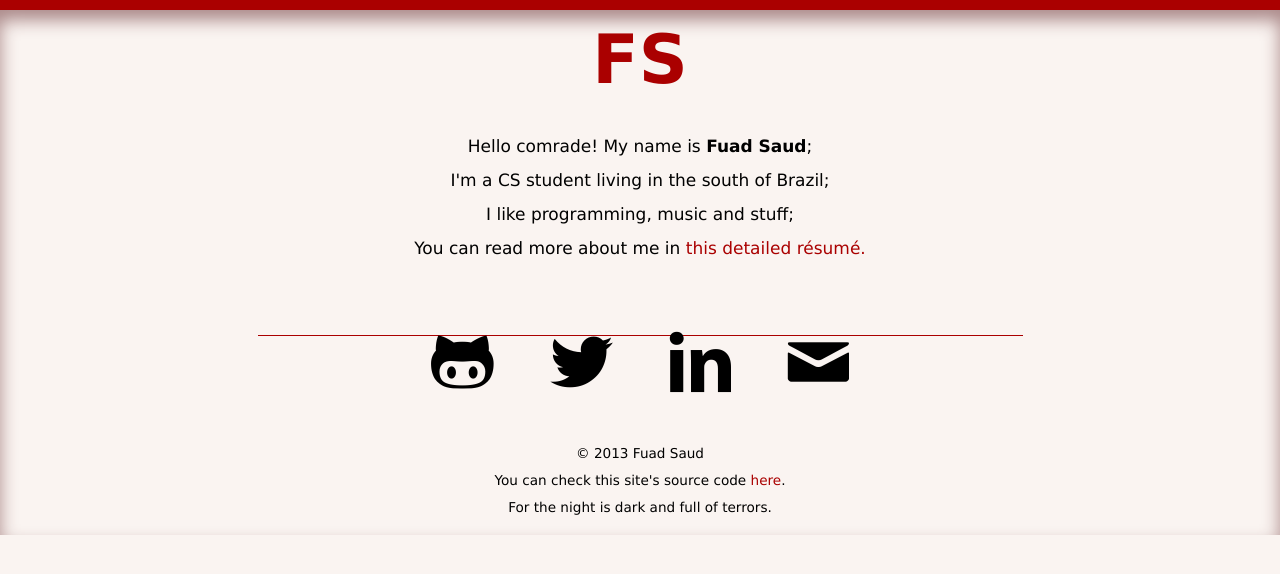
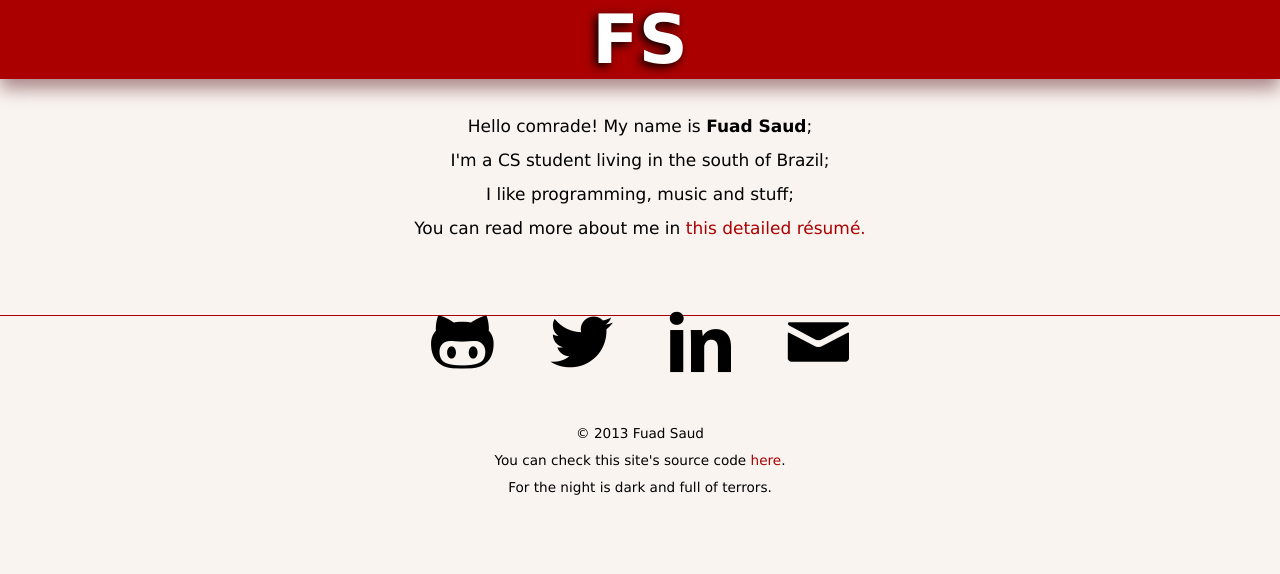
Before and after one commit to fuadsaud/fuadsaud.github.io, a Jekyll site: the page built from index.html, in a window 1280 px wide. Shown: the top 574 px of the page. Built offline with Jekyll 4.4.1, drawn with Linux system fonts in a browser that asks for light colours; Markdown is read by kramdown in place of the engine named in the settings.

Commit message:
Change header style

```diff
--- a/css/screen.css
+++ b/css/screen.css
@@ -1,7 +1,5 @@
 body {
     background-color: #faf4f1;
-    border-top: 10px solid #a00;
-    box-shadow: inset 0 10px 1em 0 #a88;
     font-size: 17px;
     font-family: Verdana, sans-serif;
 }
@@ -32,26 +30,38 @@ hr:before {
     content: '.......................';
 }
 
-h1 a:hover, h2 a:hover, h3 a:hover, .social-links a:hover {
-    text-shadow: #a88 -3px 2px 10px;
+h1 {
+    color: #fff;
+    font-size: 4em;
+    margin: 0 0 30px 0;
+    text-align: center;
+    text-shadow: #000 -3px 3px 10px;
+}
+
+h1 a {
+    color: #fff;
+    text-decoration: none;
+}
+
+h2 {
+    font-size: 2em;
+    color: #a00;
+}
+
+h2 a:hover, h3 a:hover, .social-links a:hover {
+    text-shadow: #a88 -3px 3px 10px;
     background-color: inherit;
     color: inherit;
 }
 
-.container {
-    padding: 0 20px;
-    margin: 0 auto;
-    max-width: 45em;
-}
-
-.fs {
-    font-size: 4em;
-    margin: 10px 0 30px 0;
-    text-align: center;
-}
-
-.fs a {
-    text-decoration: none;
+.banner {
+    /*background-image: -webkit-linear-gradient(-90deg, #a00, #800);
+    background-image:    -moz-linear-gradient(-90deg, #a00, #800);
+    background-image:     -ms-linear-gradient(-90deg, #a00, #800);
+    background-image:      -o-linear-gradient(-90deg, #a00, #800);
+    background-image:         linear-gradient(-90deg, #a00, #800);*/
+    background-color: #a00;
+    box-shadow: 0 10px 1em 0 #a88;
 }
 
 .about {
@@ -61,8 +71,10 @@ h1 a:hover, h2 a:hover, h3 a:hover, .social-links a:hover {
     padding: 0 30px;
 }
 
-.stream {
-    margin: 20px 0;
+.content {
+    padding: 0 20px;
+    margin: 0 auto;
+    max-width: 45em;
 }
 
 
```
